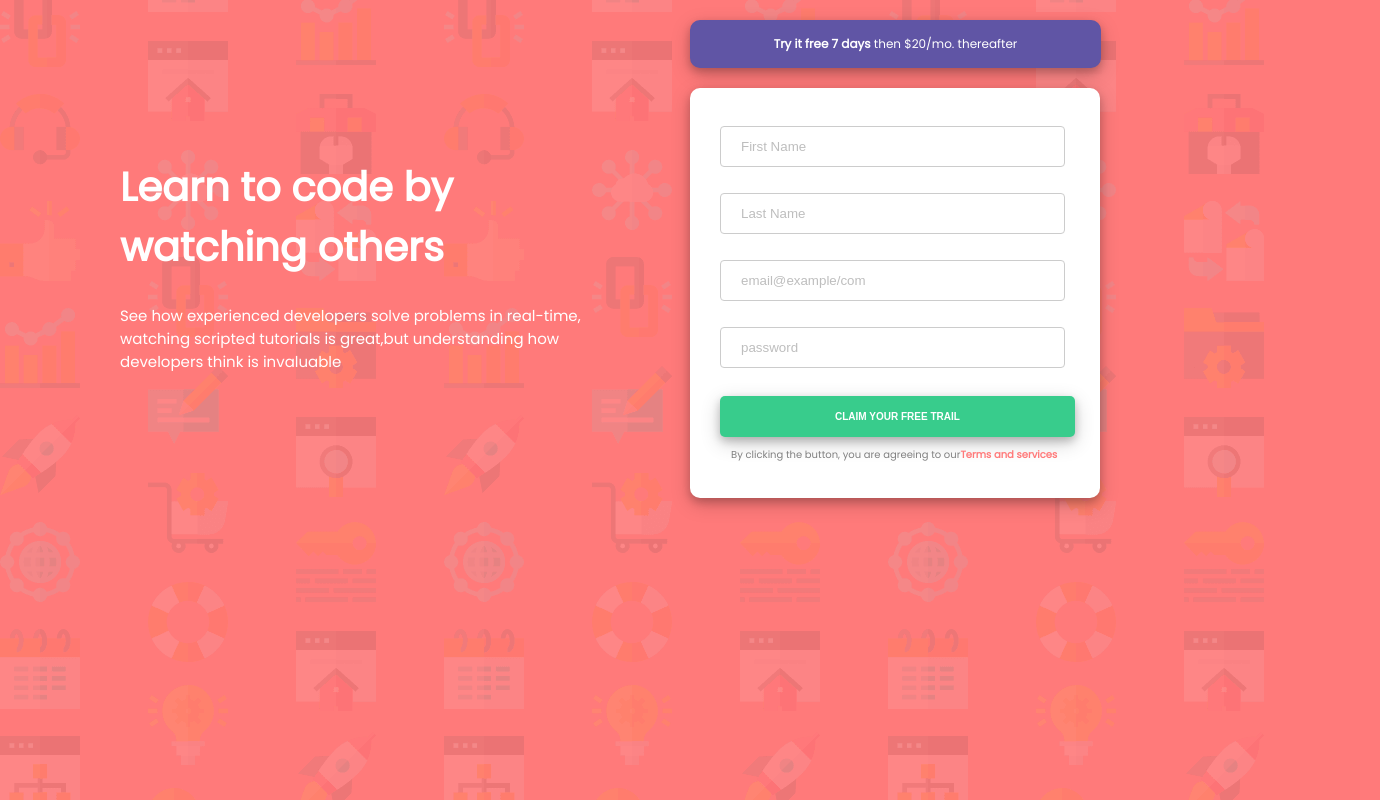
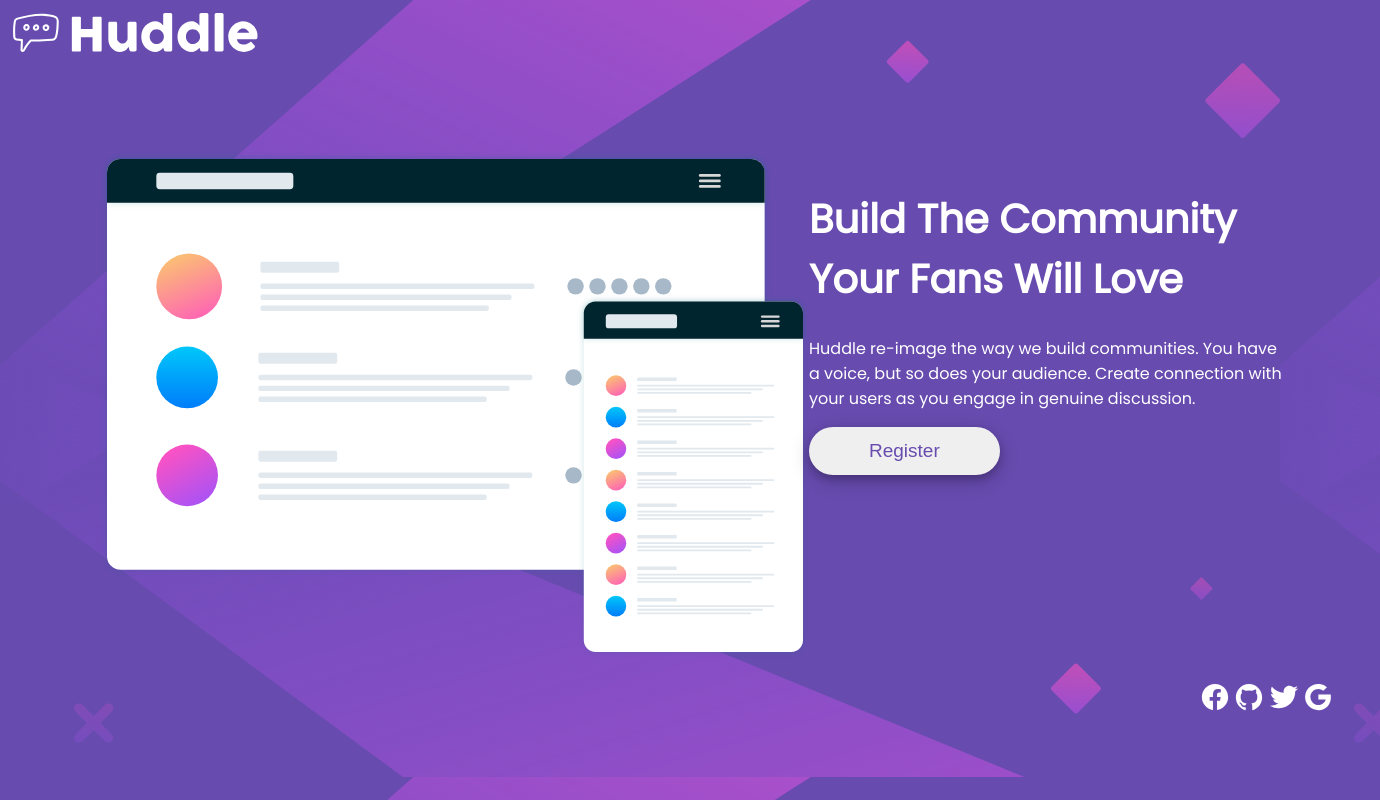
Before and after one commit to saranTamil29/project-2, a plain HTML site: page index.html in a window 1280 px wide. Shown: the whole page, 1380 px wide, since content can reach past the window. Drawn offline with nearby package versions, Linux system fonts and the light colour scheme.

Commit message:
Add files via upload

```diff
--- a/index.html
+++ b/index.html
@@ -4,47 +4,40 @@
     <meta charset="UTF-8">
     <meta http-equiv="X-UA-Compatible" content="IE=edge">
     <meta name="viewport" content="width=device-width, initial-scale=1.0">
-    <link rel="stylesheet" type="text/css" href="login.css">
-    <title>sign-up form</title>
+    <link rel="stylesheet" type="text/css" href="landing.css">
+    <script src="https://unpkg.com/ionicons@5.0.0/dist/ionicons.js"></script>
+
+    <title>landing page</title>
 </head>
 <body>
-    <div class="full">
-        <div class="left_side">
-             <h1 id="heading">
-                 Learn to code by<br> watching others
-             </h1>
-             <p id="para">See how experienced developers solve problems in real-time,<br>watching scripted tutorials is great,but understanding how <br>developers think is invaluable</p>
+    <header class="header">
+        <div id="logo">
+            <img id="logo" src="images/logo.svg" alt="logo">
         </div>
-        <div class="right_side">
-             <div id="info">
-                  <p id="trail"><b id="bold">Try it free 7 days</b> then $20/mo. thereafter</p>
-             </div>
-             <div class="container">
-               <div class="sub">
-                 <div class="placeholder">
-                      <div id="placeholder">
-                           <input type="text" placeholder="First Name"  required>
-                      </div>
-                      <div id="placeholder-1">
-                           <input type="text" placeholder="Last Name"  required>
-                      </div>
-                      <div id="placeholder-2">
-                           <input type="email" placeholder="email@example/com" required>
-                      </div>
-                      <div id="placeholder-3">
-                           <input type="password" placeholder="password"required>
-                      </div>
-                 </div>
-                 <div class="btn">
-                      <button>CLAIM YOUR FREE TRAIL</button>
-                 </div>
-                 <div id="last">
-                    <p id="terms">By clicking the button, you are agreeing to our<a href="#"><b id="term">Terms and services</b></a></p>
-                 </div>
-               </div>
-             </div>
+    </header>
+    <div class="start">
+        <div class="left-side">
+            <div id="img">
+                 <img id="img" src="images/image-2.svg" alt="sample-image">
+            </div>
+        </div>
+        <div class="right-side">
+            <h1 id="heading">Build The Community<br>Your Fans Will Love</h1>
+            <p id="para">Huddle re-image the way we build communities. You have<br> a voice, but so does your audience. Create connection with<br> your users as you engage in genuine discussion.</p>
+            <button id="btn">Register</button>
+        </div>
+    </div>
+    <footer class="footer">
+        <div class="social">
+             <ion-icon name="logo-facebook"></ion-icon>
+             <ion-icon name="logo-github"></ion-icon>
+             <ion-icon name="logo-twitter"></ion-icon>
+             <ion-icon name="logo-google"></ion-icon>
+        </div>
 
-        </div>
-</div>
+    </footer>
+
+
+
 </body>
 </html>
--- /dev/null
+++ b/landing.css
@@ -0,0 +1,118 @@
+@import url('https://fonts.googleapis.com/css2?family=Poppins&display=swap');
+body{
+    margin: 0%;
+    padding: 0%;
+    background-image:url(images/image-1.svg) ;
+    background-size: cover;
+    background-color: hsl(257, 40%, 49%);
+    font-family: 'Poppins', sans-serif
+}
+.start{
+    display: flex;
+    color: white;
+    width: auto;
+    height: 600px;
+}
+.right-side{
+    flex: 50%;
+    position: relative;
+    left: 100px;
+    top: 90px;
+}
+button{
+    box-shadow: 0 4px 8px 0 rgba(0, 0, 0, 0.2), 0 6px 20px 0 rgba(0, 0, 0, 0.19);
+    padding: 13px 60px;
+    border-radius: 80px;
+    border-style: hidden;
+    color: hsl(257, 40%, 49%);
+    font-size: 19px;
+    transition: 0.3s;
+}
+button:hover{
+     color: white;
+     background-color: hsl(300, 69%, 71%);
+}
+#heading{
+    font-size: 40px;
+}
+
+.left-side{
+    flex: 50%;
+}
+#img{
+    position:relative;
+    left: 50px;
+    top: 40px;
+}
+ion-icon{
+    position: relative;
+    left: 1200px;
+    top:10px;
+    font-size: 30px;
+    color: white;
+    background-color: hsl(257, 40%, 49%);
+}
+ion-icon{
+    transition: 0.3s;
+}
+ion-icon:hover{
+     color: hsl(300, 69%, 71%);
+}
+
+/* mobile view */
+
+@media screen and (max-width:375px){
+    body{
+        background-image:url(images/mobimage-1.svg);
+    }
+    #logo{
+        width: 60%;
+        height: auto;
+        padding-top: 15px;
+        padding-left: 15px;
+    }
+    .start{
+        flex-direction: column;
+        width: auto;
+        height: auto;
+    }
+    #img{
+        position: relative;
+        width: 290px;
+        left: 20px;
+        top: 20px;
+
+
+    }
+    #heading{
+        font-size: 25px;
+        text-align: center;
+        position: relative;
+        right: 100px;
+        bottom: 15px;
+    }
+    #para{
+        font-size: 12px;
+        text-align: center;
+        white-space: nowrap;
+        position: relative;
+        right: 110px;
+        margin: 10px 20px;
+    }
+    #btn{
+        position: relative;
+        top: 20px;
+        padding: 15px 90px;
+        right: 30px;
+    }
+    .social{
+        position: relative;
+        right: 1070px;
+        top: 170px;
+    }
+
+
+
+
+
+}
```
Also changed, not shown: images/image-1.svg (added), images/image-2.svg (added), images/logo.svg (added), images/mobimage-1.svg (added).
